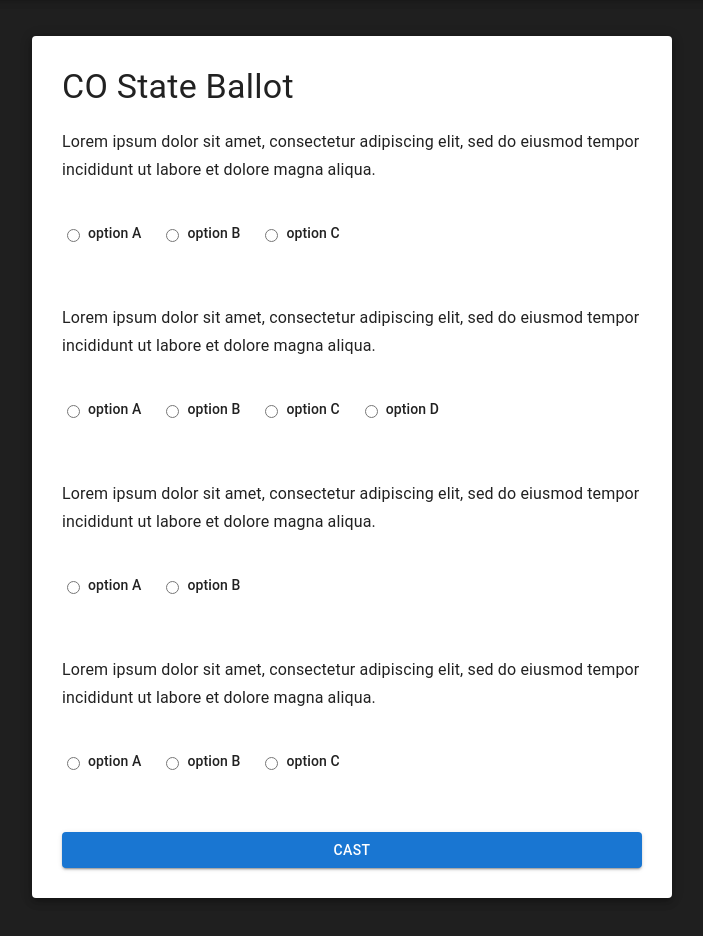
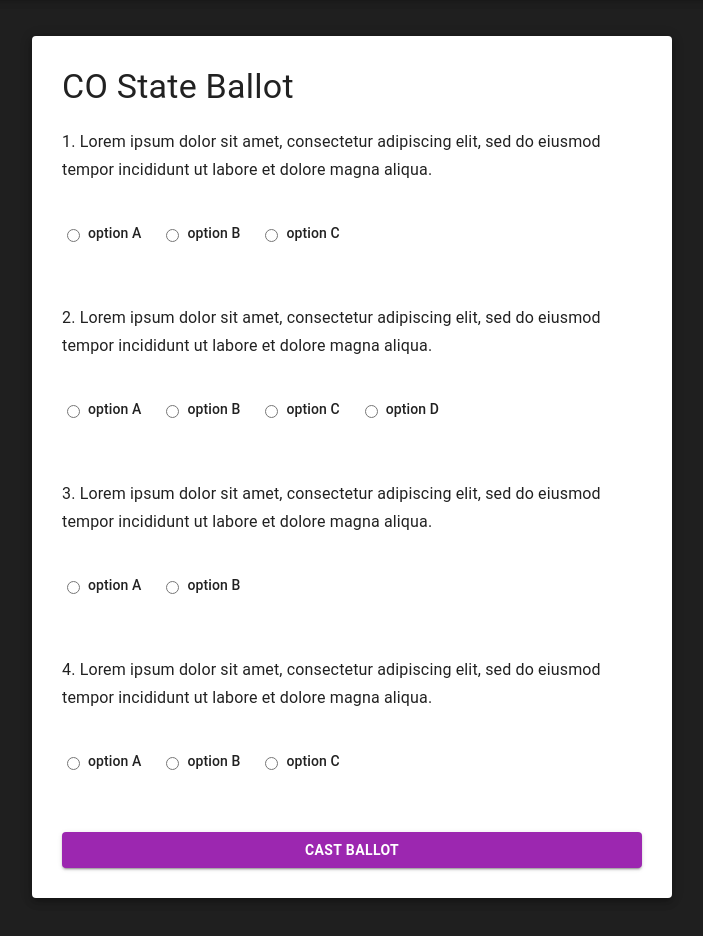
Before and after one commit to nh602/HackCU2022, a React (Create React App) app in the folder frontend/: page /ballot in a window 1280 px wide. Shown: the part 100-1036 px from the top of the page, without its empty margins (288-991 px from the left). Built offline with nearby package versions, Linux system fonts and the light colour scheme.

Commit message:
ballot form submits data

```diff
--- a/frontend/src/cmp/App.js
+++ b/frontend/src/cmp/App.js
@@ -6,34 +6,6 @@ import Navbar from './Navbar.js';
 import Ballot from './Ballot.js';
 
 
-const ballotObj = {
-  "ballotMeasures": [
-      {
-          "id": 0,
-          "measureText": "Lorem ipsum dolor sit amet, consectetur adipiscing elit, sed do eiusmod tempor incididunt ut labore et dolore magna aliqua.",
-          "measureOptions": ["option A", "option B", "option C"],
-          "writein": true
-      },
-      {
-          "id": 1,
-          "measureText": "Lorem ipsum dolor sit amet, consectetur adipiscing elit, sed do eiusmod tempor incididunt ut labore et dolore magna aliqua.",
-          "measureOptions": ["option A", "option B", "option C", "option D"],
-          "writein": false
-      },
-      {
-          "id": 2,
-          "measureText": "Lorem ipsum dolor sit amet, consectetur adipiscing elit, sed do eiusmod tempor incididunt ut labore et dolore magna aliqua.",
-          "measureOptions": ["option A", "option B"],
-          "writein": true
-      },
-      {
-          "id": 3,
-          "measureText": "Lorem ipsum dolor sit amet, consectetur adipiscing elit, sed do eiusmod tempor incididunt ut labore et dolore magna aliqua.",
-          "measureOptions": ["option A", "option B", "option C"],
-          "writein": false
-      }
-  ]
-}
 
 function App() {
   return (
@@ -44,7 +16,7 @@ function App() {
         <Routes>
           <Route path="/" element={<Home />} />
           <Route path="/about" element={<About />} />
-          <Route path="/ballot" element={<Ballot measures={ ballotObj.ballotMeasures } state="CO"/>} />
+          <Route path="/ballot" element={<Ballot state="CO"/>} />
         </Routes>
       </Router>
     </div>
--- a/frontend/src/cmp/Ballot.js
+++ b/frontend/src/cmp/Ballot.js
@@ -1,9 +1,50 @@
-import { Typography, RadioGroup, Radio, TextField, Button, Paper } from '@mui/material';
+import { Typography, Button, Paper } from '@mui/material';
+import { useState } from 'react';
+import UserService from '../services/UserService';
 import "../css/ballot.css";
 
 
+const mockBallot = {
+    "measures": [
+        {
+            "id": 0,
+            "measureText": "Lorem ipsum dolor sit amet, consectetur adipiscing elit, sed do eiusmod tempor incididunt ut labore et dolore magna aliqua.",
+            "measureOptions": ["option A", "option B", "option C"],
+            "writein": true
+        },
+        {
+            "id": 1,
+            "measureText": "Lorem ipsum dolor sit amet, consectetur adipiscing elit, sed do eiusmod tempor incididunt ut labore et dolore magna aliqua.",
+            "measureOptions": ["option A", "option B", "option C", "option D"],
+            "writein": false
+        },
+        {
+            "id": 2,
+            "measureText": "Lorem ipsum dolor sit amet, consectetur adipiscing elit, sed do eiusmod tempor incididunt ut labore et dolore magna aliqua.",
+            "measureOptions": ["option A", "option B"],
+            "writein": true
+        },
+        {
+            "id": 3,
+            "measureText": "Lorem ipsum dolor sit amet, consectetur adipiscing elit, sed do eiusmod tempor incididunt ut labore et dolore magna aliqua.",
+            "measureOptions": ["option A", "option B", "option C"],
+            "writein": false
+        }
+    ]
+}
 
 const Ballot = (props) => {
+
+    const [ballotData, setBallotData] = useState({})
+    const ballotInfo = mockBallot;
+
+    console.table(ballotInfo);
+
+    const handleChange = event => {
+        let newBallotData = ballotData;
+        newBallotData[event.target.name] = event.target.value;
+        setBallotData(newBallotData);
+    }
 
     const BallotMeasure = (props) => {
         let keyVar = 0;
@@ -14,6 +55,8 @@ const Ballot = (props) => {
                             type="radio"
                             name={ `measure-${props.id}-option` }
                             id={ `measure-${props.id}-option-${keyVar}`}
+                            value={ optionText }
+                            onChange={ handleChange }
                         />
                     <Typography variant="subtitle2">
                         { optionText }
@@ -26,7 +69,7 @@ const Ballot = (props) => {
 
         return (
             <label className="measure-label">
-                <Typography variant="subtitle1" className="measure-text">{ props.measureText }</Typography>
+                <Typography variant="subtitle1" className="measure-text">{props.id+1}. { props.measureText }</Typography>
                 <div className="options">
                     { options }
                 </div>
@@ -38,7 +81,7 @@ const Ballot = (props) => {
     }
 
     // TODO change props.measures to some array from the api
-    const measures = props.measures.map((measureObj) => (
+    const measures = ballotInfo.measures.map((measureObj) => (
         <BallotMeasure
             id={ measureObj.id }
             measureOptions={ measureObj.measureOptions }
@@ -48,10 +91,17 @@ const Ballot = (props) => {
         />
     ));
 
-    const handleSubmit = (e) => {
-        e.preventDefault();
-        console.log(e)
-    }
+    const handleSubmit = (event) => {
+        event.preventDefault();
+        console.table(ballotData);
+        UserService.postBallot(ballotData)
+            .then((res) => {
+                window.open('/', "_self")
+            })
+            .catch((err) => {
+                console.log(err);
+            }, []);
+    };
 
     return (
         <div className="ballot page">
@@ -64,8 +114,9 @@ const Ballot = (props) => {
                     <Button
                         variant="contained"
                         type="submit"
+                        color="secondary"
                     >
-                        Cast
+                       <strong>Cast ballot</strong>
                     </Button>
                 </form>
             </Paper>
```
